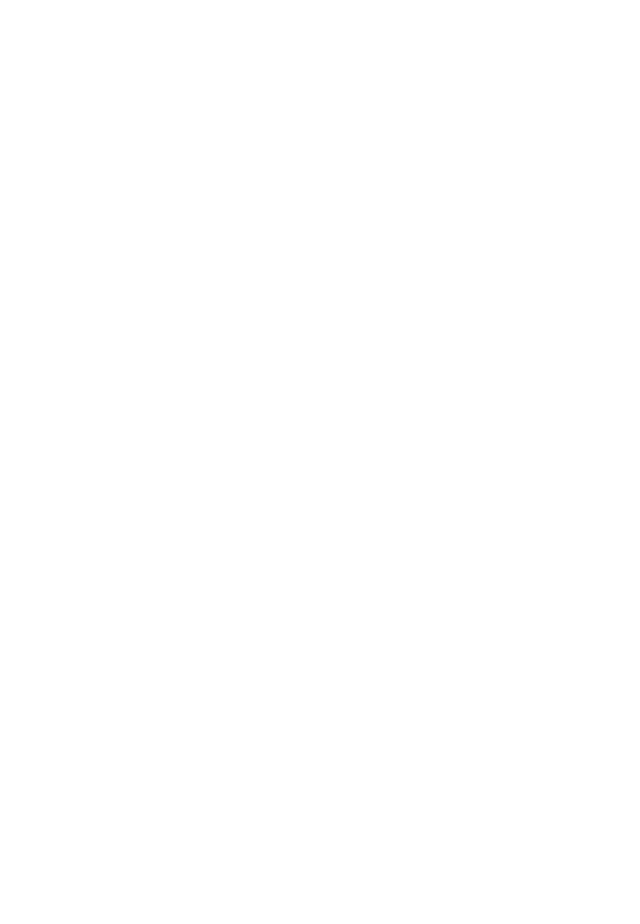
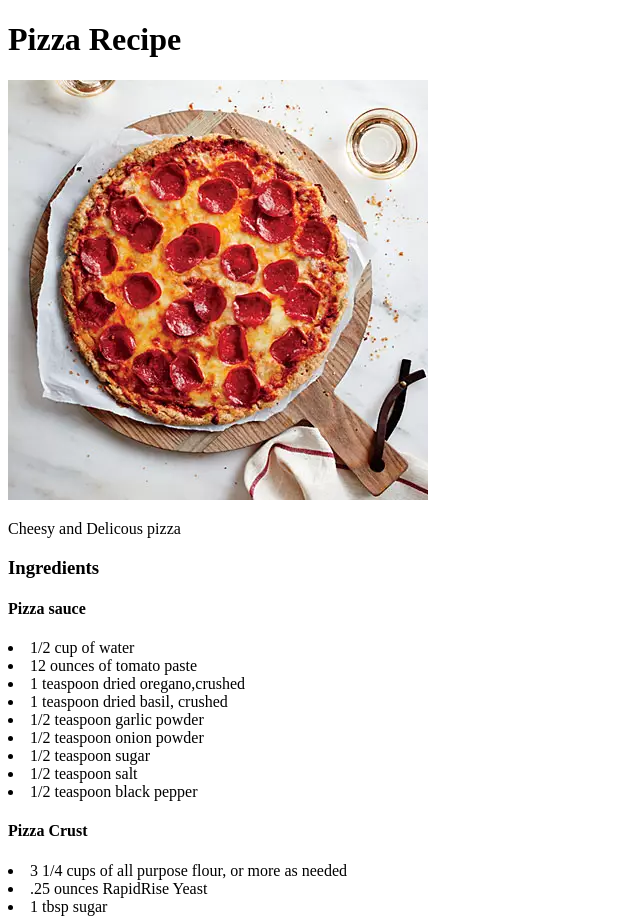
Before and after one commit to samdabeast7/odin-recipes, a plain HTML site: page recipes/pizza.html in a window 1280 px wide. Shown: the whole page, without its empty margins (0-640 px from the left). Before the commit the page ends 800 px from the top, so only its background shows below. Drawn offline with Linux system fonts and the light colour scheme.

Commit message:
added the first section + pizza sauce ingredients

```diff
--- a/recipes/pizza.html
+++ b/recipes/pizza.html
@@ -4,7 +4,32 @@
     <meta charset="UTF-8">
     <title>Pizza Recipe</title>
 </head>
+
 <body>
+<!--Title, Image and description-->
+<h1>Pizza Recipe</h1>
+<img src="../images/pizza.jpg">
+<p>Cheesy and Delicous pizza</p>
+
+<!--Ingredients list-->
+<h3>Ingredients</h3>
+<!--Pizza Sauce-->
+<h4>Pizza sauce</h4>
+<li>1/2 cup of water</li>
+<li>12 ounces of tomato paste</li>
+<li>1 teaspoon dried oregano,crushed</li>
+<li>1 teaspoon dried basil, crushed</li>
+<li>1/2 teaspoon garlic powder</li>
+<li>1/2 teaspoon onion powder</li>
+<li>1/2 teaspoon sugar</li>
+<li>1/2 teaspoon salt</li>
+<li>1/2 teaspoon black pepper</li>
+
+<!--Pizza Crust-->
+<h4>Pizza Crust</h4>
+<li>3 1/4 cups of all purpose flour, or more as needed</li>
+<li>.25 ounces RapidRise Yeast</li>
+<li>1 tbsp sugar</li>
 
 </body>
 </html>
```
